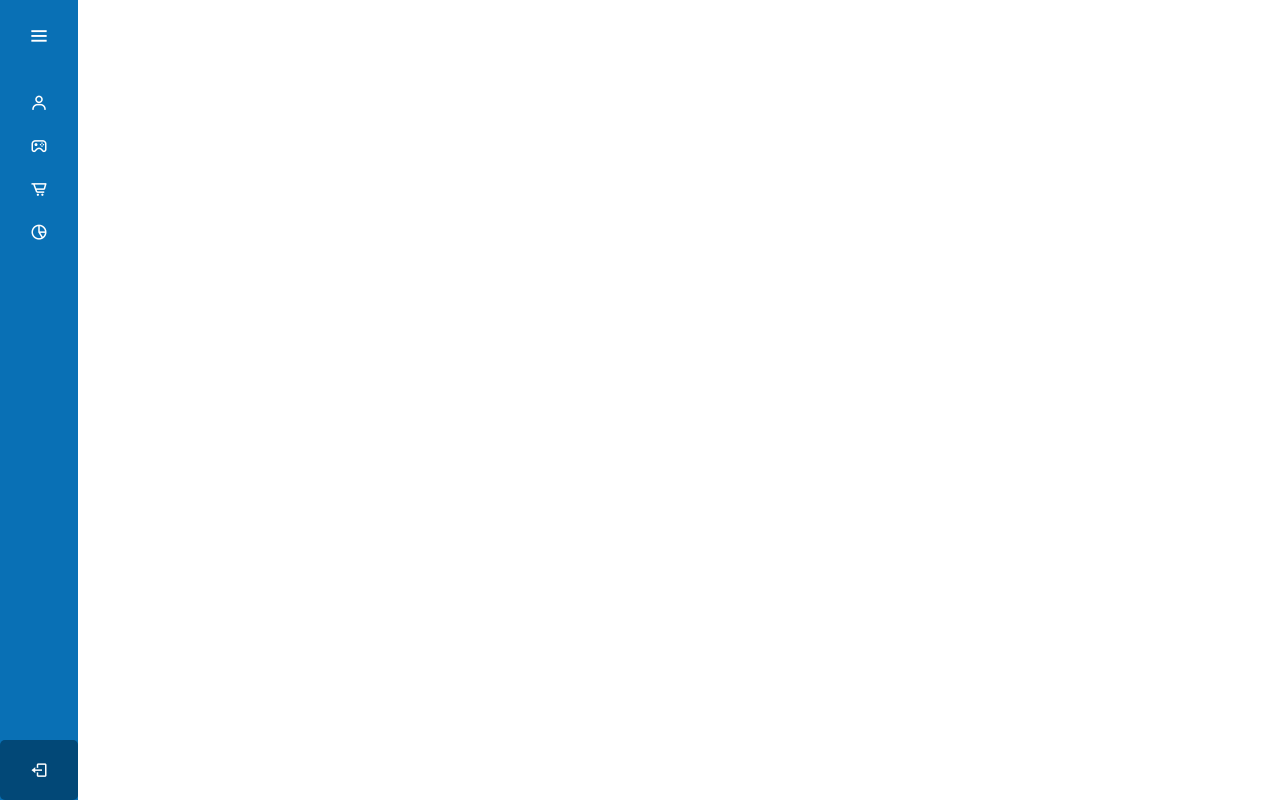
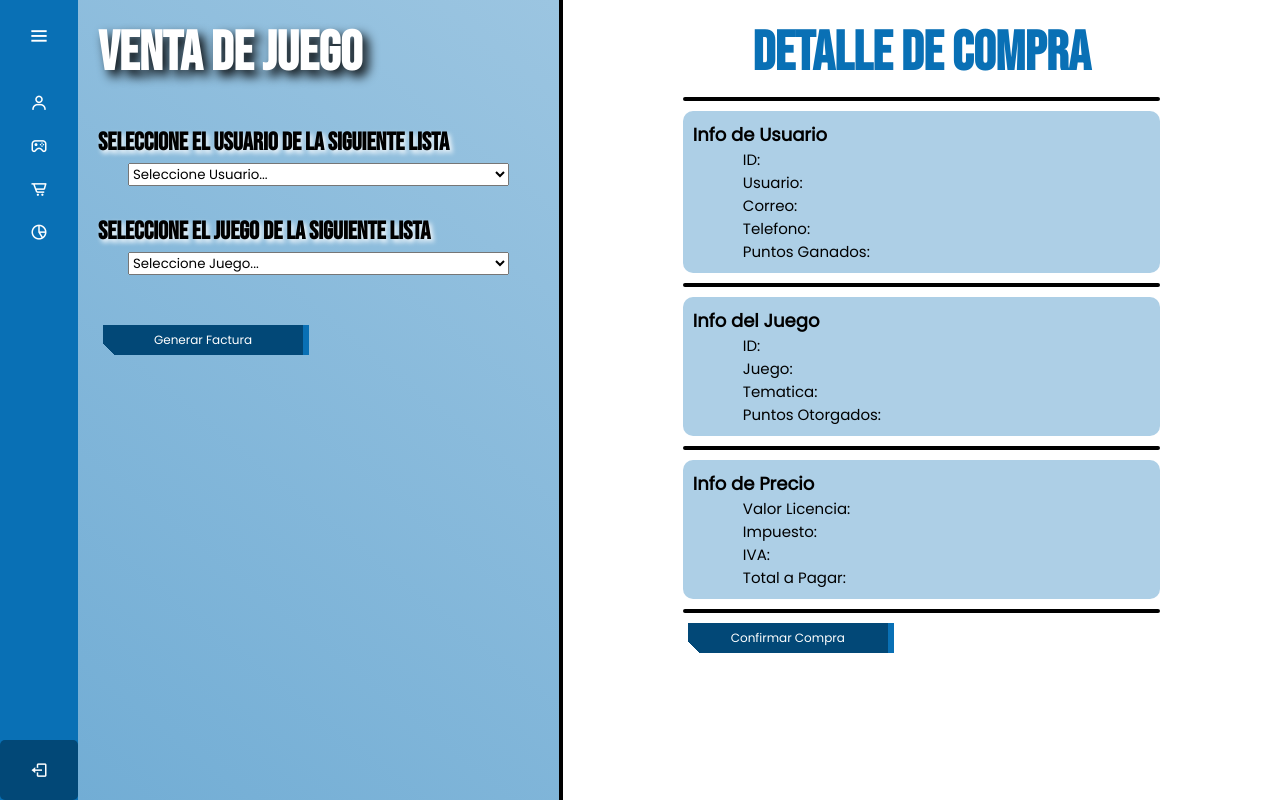
Before and after one commit to AlejandroMancilla/GameSoft_Campus, a plain HTML site: page vender.html in a window 1280 px wide. Drawn offline with nearby package versions, Linux system fonts and the light colour scheme.

Commit message:
Falta Validar Juegos de Usuario

```diff
--- /dev/null
+++ b/scripts/ActualizarDatos.js
@@ -0,0 +1,45 @@
+let Juegos = [];
+window.addEventListener('load', function() {
+    Juegos = JSON.parse(localStorage.getItem("Games")  || "[]");
+    if(Juegos.length < 1){
+      Juegos = [{Cover:"https://a.espncdn.com/photo/2021/0709/r878390_864x1296_2-3.jpg",Id:"KNt3IL",Name:"FIFA 22",Precio:"250000",Puntos:"38",Tematica:"Aventura",Vendidos:0},{Cover:"https://im.ziffdavisinternational.com/ign_es/screenshot/r/rockstar-hace-publica-la-caratula-de-gta-5/rockstar-hace-publica-la-caratula-de-gta-5_e852.jpg",Id:"yzFz1P",Name:"Grand theft auto V",Precio:"120000",Puntos:"10",Tematica:"Aventura",Vendidos:0},{Cover:"https://www.si.com/.image/t_share/MTgyNDA0MzY4MTMyMjIwMjMy/cover---standard-edition.jpg",Id:"DhAS52",Name:"NBA 2K22",Precio:"180000",Puntos:"30",Tematica:"Aventura",Vendidos:0}];
+    }
+});
+
+let Usuarios = [];
+window.addEventListener('load', function() {
+    Usuarios = JSON.parse(localStorage.getItem("Users")  || "[]");
+    if(Usuarios.length < 1){
+      Usuarios = [{Id:"1023541256",Name:"Princesa",LastName:"Peach",Phone:"3212154265",Email:"sdasda@fasfa.com",Date:"2005-01-01",Nacionalidad:"Argelia",Puntos:0,Juegos: []},{Id:"1023522542",Name:"Crash",LastName:"Bandicot",Phone:"321542256",Email:"lsiv@gmail.com",Date:"2005-01-01",Nacionalidad:"Andorra",Puntos:0,Juegos: []},{Id:"1025412532",Name:"Mario",LastName:"Bros",Phone:"3215422536",Email:"asdas@gmail.com",Date:"2005-01-01",Nacionalidad:"Argelia",Puntos:0,Juegos: []},{Id:"1021542125",Name:"Luigi",LastName:"Bros",Phone:"3214569872",Email:"luigibros46655@gmail.com",Date:"2005-01-01",Nacionalidad:"Bélgica",Puntos:0,Juegos: []}];
+    }
+});
+
+export function CalcularValores(Precio){
+    Precio = parseInt(Precio)
+    let Impuesto = Precio * 0.04;
+    let Iva = (Precio + Impuesto) * 0.19
+    let Total = Precio + Impuesto + Iva
+    console.log(Impuesto, Iva, Total)
+    return [Impuesto, Iva, Total]
+}
+
+export function AsignarJuego(Usuario, Juego){
+    for(let i=0; i < Usuarios.length; i++){
+        console.log(Usuarios[i].Id, Usuario);
+        if(Usuarios[i].Id == Usuario){
+            console.log('UsuarioEncontrado')
+            for(let y=0; y < Juegos.length; y++){
+                if(Juegos[y].Id == Juego){
+                    Usuarios[i].Puntos = parseInt(Usuarios[i].Puntos) + parseInt(Juegos[y].Puntos)
+                    Usuarios[i].Juegos.push(Juego)
+                    console.log(Usuarios[i])
+                    break;
+                }
+            }
+            break;
+        }
+    }
+}
+
+export {Juegos}
+export {Usuarios}
--- a/scripts/venta.js
+++ b/scripts/venta.js
@@ -0,0 +1,66 @@
+import { Usuarios } from "./ActualizarDatos.js"
+import { Juegos } from "./ActualizarDatos.js"
+import { CalcularValores } from "./ActualizarDatos.js"
+import { AsignarJuego } from "./ActualizarDatos.js"
+
+//LLAMADO BOTONES Y SELECTORES
+const SltUsuario = document.getElementById('Usuario')
+const SltJuego = document.getElementById('Juego')
+const btnGenerar = document.getElementById('GenerarFactura')
+const btnComprar = document.getElementById('ComprarJuego')
+
+//LLAMADO CAMPOS DE INFO
+const IfIdUsuario = document.getElementById('IdComprador');
+const IfNombre = document.getElementById('NombreComprador');
+const IfCorreo = document.getElementById('CorreoComprador');
+const IfTelefono = document.getElementById('TelefonoComprador');
+const IfPuntosU = document.getElementById('PuntosUsuario');
+const IfIdJuego = document.getElementById('IdJuego');
+const IfJuego = document.getElementById('NombreJuego');
+const IfTematica = document.getElementById('TematicaJuego');
+const IfPuntosG = document.getElementById('PuntosJuego');
+const IfNeto = document.getElementById('Neto')
+const IfImpuesto = document.getElementById('Impuesto')
+const IfIva = document.getElementById('Iva')
+const IfTotal = document.getElementById('Total')
+
+window.addEventListener('load', function(){
+    Usuarios.forEach(function(User){
+        SltUsuario.innerHTML += `<option value=${User.Id}>${User.Id} - ${User.Name.toUpperCase()} ${User.LastName.toUpperCase()}</option>`;
+    })
+    Juegos.forEach(function(Game){
+        SltJuego.innerHTML += `<option value=${Game.Id}>${Game.Id.toUpperCase()} - ${Game.Name.toUpperCase()}</option>`;
+    })
+})
+
+let Precio = 0;
+btnGenerar.addEventListener('click', function(){
+    Usuarios.forEach(function(User){
+        if(User.Id == SltUsuario.value){
+            IfIdUsuario.innerHTML = `ID: ${User.Id}`
+            IfNombre.innerHTML = `Usuario: ${User.Name} ${User.LastName}`
+            IfCorreo.innerHTML = `Correo: ${User.Email}`
+            IfTelefono.innerHTML = `Telefono: ${User.Phone}`
+            IfPuntosU.innerHTML = `Puntos Adquiridos: ${User.Puntos}`
+        }
+    });
+    Juegos.forEach(function(Game){
+        if(Game.Id == SltJuego.value){
+            IfIdJuego.innerHTML = `ID: ${Game.Id}`
+            IfJuego.innerHTML = `Juego: ${Game.Name}`
+            IfTematica.innerHTML = `Tematica: ${Game.Tematica}`
+            IfPuntosG.innerHTML = `Puntos a Otorgar: ${Game.Puntos}`
+            Precio = Game.Precio
+        }
+    });
+    let Valores = 0;
+    Valores = CalcularValores(Precio);
+    IfNeto.innerHTML = `Valor Licencia = $${Precio}`
+    IfImpuesto.innerHTML = `Impuesto = $${Valores[0]}`
+    IfIva.innerHTML = `IVA = $${Valores[1]}`
+    IfTotal.innerHTML = `Valor Total = $${Valores[2]}`
+});
+
+btnComprar.addEventListener('click', function(){
+    AsignarJuego(SltUsuario.value, SltJuego.value);
+})
--- a/style.css
+++ b/style.css
@@ -614,6 +614,9 @@ table input {
 #ListGames {
   display: flex;
   flex-direction: row;
+  flex-wrap: wrap;
+  align-items: center;
+  justify-content: center;
 }
 
 .card {
@@ -769,3 +772,154 @@ table input {
     transform: translate(0);
   }
 }
+
+.button-50,
+.button-50:after {
+  width: 200px;
+  height: 30px;
+  font-size: 12px;
+  background: linear-gradient(45deg, transparent 5%, var(--color-second) 5%);
+  border: 0;
+  color: #ffffff;
+  box-shadow: 6px 0px 0px var(--color-default);
+  outline: transparent;
+  position: relative;
+  user-select: none;
+  -webkit-user-select: none;
+  touch-action: manipulation;
+  font-family: 'Poppins', sans-serif;
+  margin: 0 5px;
+}
+
+.button-50:after {
+  --slice-0: inset(50% 50% 50% 50%);
+  --slice-1: inset(80% -6px 0 0);
+  --slice-2: inset(50% -6px 30% 0);
+  --slice-3: inset(10% -6px 85% 0);
+  --slice-4: inset(40% -6px 43% 0);
+  --slice-5: inset(80% -6px 5% 0);
+  content: 'ALTERNATE TEXT';
+  display: block;
+  position: absolute;
+  top: 0;
+  left: 0;
+  right: 0;
+  bottom: 0;
+  background: linear-gradient(45deg, transparent 3%, #00E6F6 3%, #00E6F6 5%, var(--color-default) 5%);
+  text-shadow: -3px -3px 0px #F8F005, 3px 3px 0px #00E6F6;
+  clip-path: var(--slice-0);
+}
+
+.button-50:hover{
+  background: linear-gradient(45deg, transparent 5%, var(--color-default) 5%);
+  color: #fff;
+  font-weight: bold;
+}
+
+.button-50:hover:after {
+  animation: .5s glitch;
+  animation-timing-function: steps(2, end);
+}
+
+.button-50:active{
+  transform: scale(0.9);
+}
+
+@keyframes glitch {
+  0% {
+    clip-path: var(--slice-1);
+    transform: translate(-20px, -10px);
+  }
+  20% {
+    clip-path: var(--slice-1);
+    transform: translate(-10px, 10px);
+  }
+  40% {
+    clip-path: var(--slice-2);
+    transform: translate(-5px, 0px);
+  }
+  60% {
+    clip-path: var(--slice-4);
+    transform: translate(5px, 10px);
+  }
+  80% {
+    clip-path: var(--slice-5);
+    transform: translate(20px, -10px);
+  }
+  100% {
+    clip-path: var(--slice-1);
+    transform: translate(0);
+  }
+}
+
+/*ESTILOS VENTA DE JUEGOS*/
+.selectores {
+  width: 40%;
+  display: flex;
+  flex-direction: column;
+  padding: 20px;
+}
+
+.selectores h1 {
+  font-family: 'Bebas Neue', sans-serif;
+  font-size: 55px;
+  color: var(--color-white);
+  text-shadow: black 0.1em 0.1em 0.2em;
+  margin-bottom: 40px;
+}
+
+.selectores h3 {
+  font-family: 'Bebas Neue', sans-serif;
+  font-size: 25px;
+  color: var(--color-black);
+  text-shadow: rgb(255, 255, 255) 0.1em 0.1em 0.2em
+}
+
+.selectores select {
+  margin: 5px 30px 30px 30px;
+}
+
+.selectores button {
+  margin-top: 20px;
+}
+
+.factura {
+  width: 60%;
+  padding: 20px 120px;
+  background-color: var(--color-white);
+  border-left: 4px solid black;
+}
+
+.factura h1 {
+  text-align: center;
+  font-family: 'Bebas Neue', sans-serif;
+  font-size: 55px;
+  color: var(--color-default);
+  text-shadow: var(--color-white) 0.1em 0.1em 0.2em
+}
+
+.factura h3 {
+  font-family: 'Poppins', sans-serif;
+  font-size: 18px;
+  color: var(--color-black);
+}
+
+.factura p {
+  padding: 0 50px;
+  font-family: 'Poppins', sans-serif;
+  font-size: 15px;
+}
+
+hr{
+  height: 4px;
+  border: 2px solid black;
+  background-color: black;
+  border-radius: 8px;
+  margin: 10px 0;
+}
+
+.Info{
+  background-color: #0970b555;
+  border-radius: 10px;
+  padding: 10px;
+}
--- a/vender.html
+++ b/vender.html
@@ -57,6 +57,55 @@
         </ul>
       </div>
 
+      <section class="users-section">
+        <div class="selectores">
+          <h1>Venta de Juego</h1>
+          <h3>Seleccione el Usuario de la siguiente lista</h3>
+          <select name="Usuario" id="Usuario">
+            <option value="0">Seleccione Usuario...</option>
+          </select>
+          <h3>Seleccione el Juego de la siguiente lista</h3>
+          <select name="Juego" id="Juego">
+            <option value="0">Seleccione Juego...</option>
+          </select>
+          <button id="GenerarFactura" class="button-50">Generar Factura</button>
+        </div>
+        <div class="factura">
+          <h1>Detalle de compra</h2>
+          <hr>
+          <div class="Info">
+            <h3>Info de Usuario</h3>
+            <p id="IdComprador">ID: </p>
+            <p id="NombreComprador">Usuario: </p>
+            <p id="CorreoComprador">Correo: </p>
+            <p id="TelefonoComprador">Telefono: </p>
+            <p id="PuntosUsuario">Puntos Ganados: </p>
+          </div>
+          <hr>
+          <div class="Info">
+            <h3>Info del Juego</h3>
+            <p id="IdJuego">ID: </p>
+            <p id="NombreJuego">Juego: </p>
+            <p id="TematicaJuego">Tematica: </p>
+            <p id="PuntosJuego">Puntos Otorgados: </p>
+          </div>
+          <hr>
+          <div class="Info">
+            <h3>Info de Precio</h3>
+            <p id="Neto">Valor Licencia: </p>
+            <p id="Impuesto">Impuesto: </p>
+            <p id="Iva">IVA: </p>
+            <p id="Total">Total a Pagar: </p>
+          </div>
+          <hr>
+          <div class="Confirmar">
+            <button id="ComprarJuego" class="button-50">Confirmar Compra</button>
+          </div>
+
+        </div>
+      </section>
       <script src="scripts\main.js"></script>
+      <script type="module" src="scripts\venta.js"></script>
+      <script type="module" src="scripts/ActualizarDatos.js"></script>
 </body>
 </html>
```
Also changed, not shown: juegos.html (+1 -1 lines), scripts/juegos.js (+7 -8 lines), scripts/usuarios.js (+8 -5 lines), scripts/main.js (line endings or trailing spaces).
